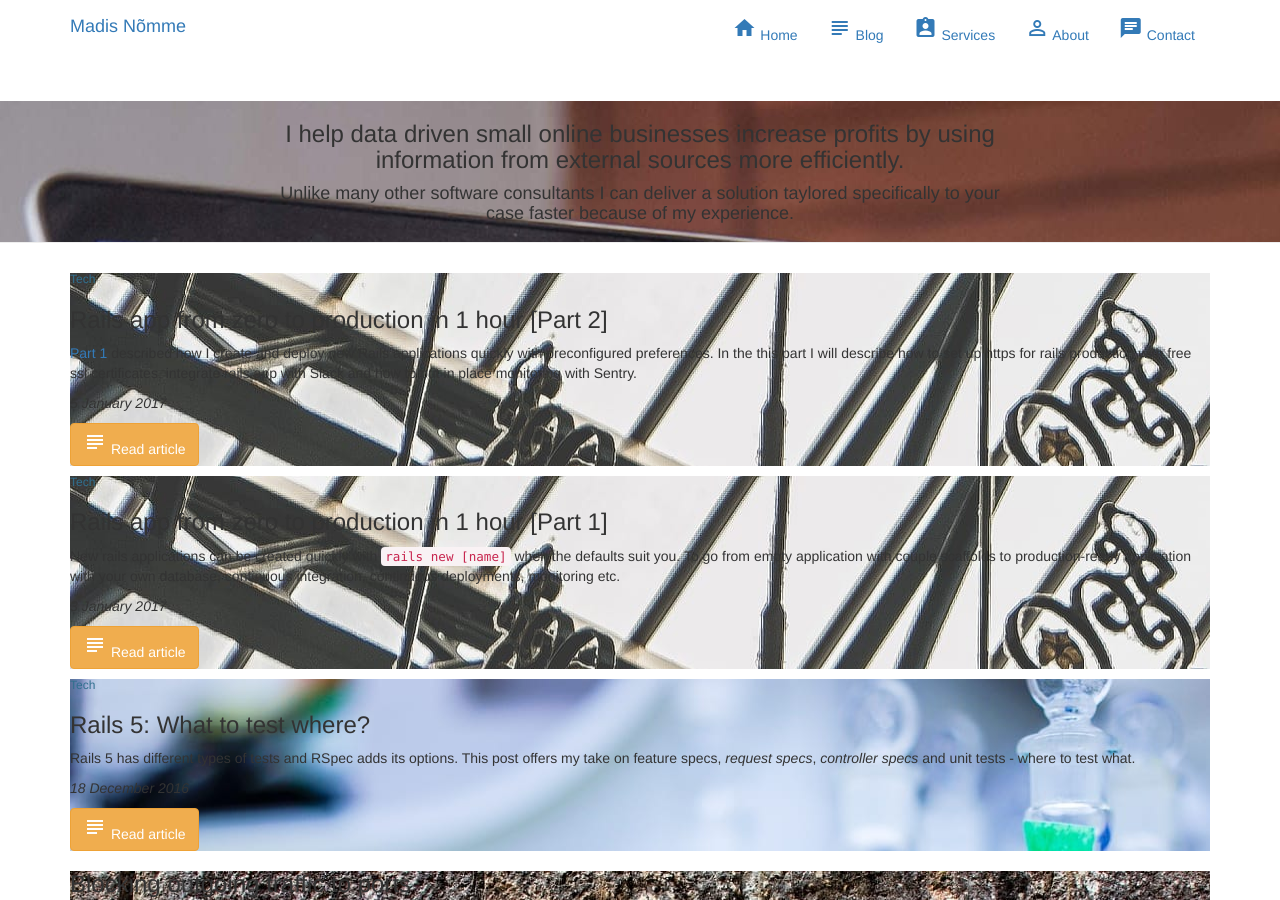
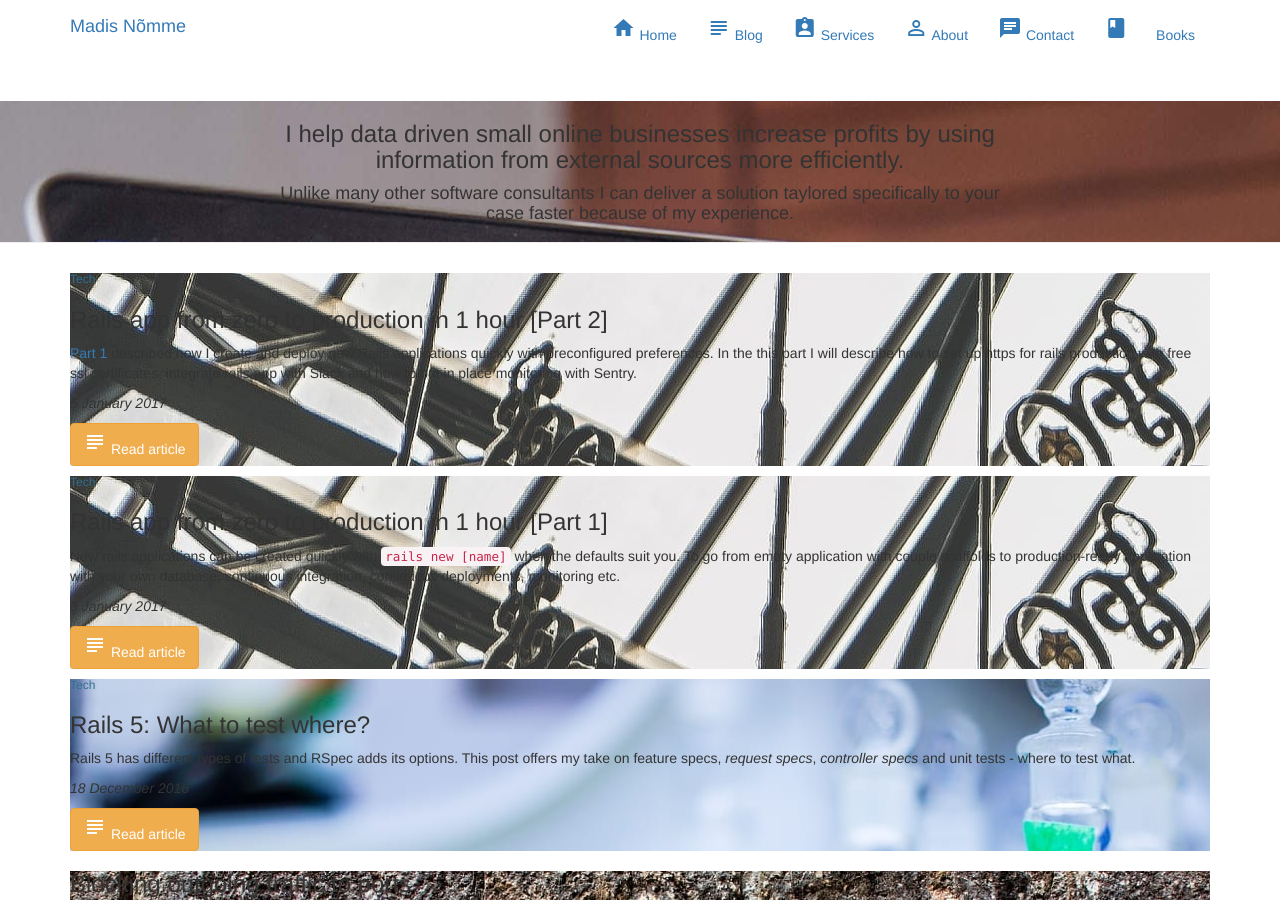
Before and after one commit to madis/blog, a Jekyll site: the page built from index.html, in a window 1280 px wide and 900 px high. Built offline with Jekyll 4.4.1, drawn with Linux system fonts in a browser that asks for light colours; nearby versions of some CDN libraries; the list of posts is cut into pages by our own code.

Commit message:
Add books section to header

```diff
--- a/_includes/header.html
+++ b/_includes/header.html
@@ -37,6 +37,11 @@
             <i class="material-icons">chat</i> Contact
           </a>
         </li>
+        <li>
+          <a href="/books">
+            <i class="material-icons">books</i> Books
+          </a>
+        </li>
       </ul>
     </div>
   </div>
```
